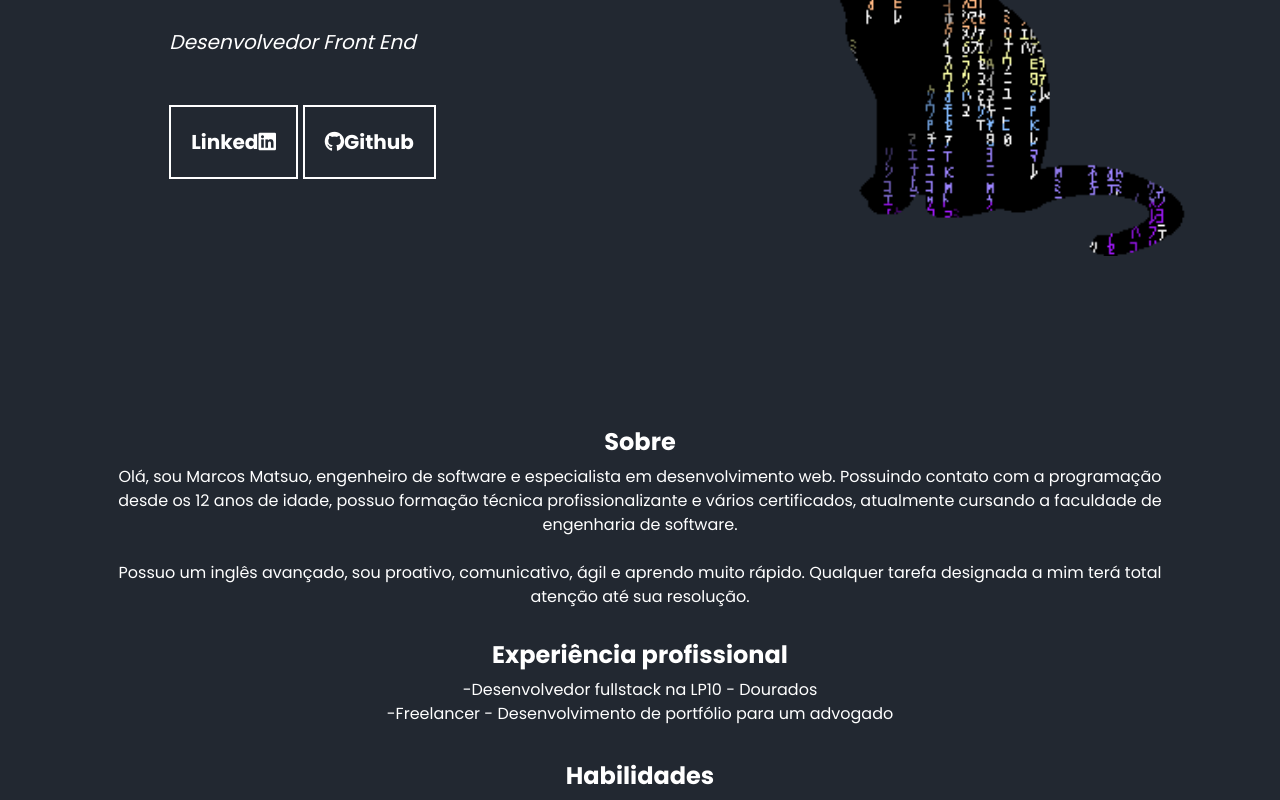
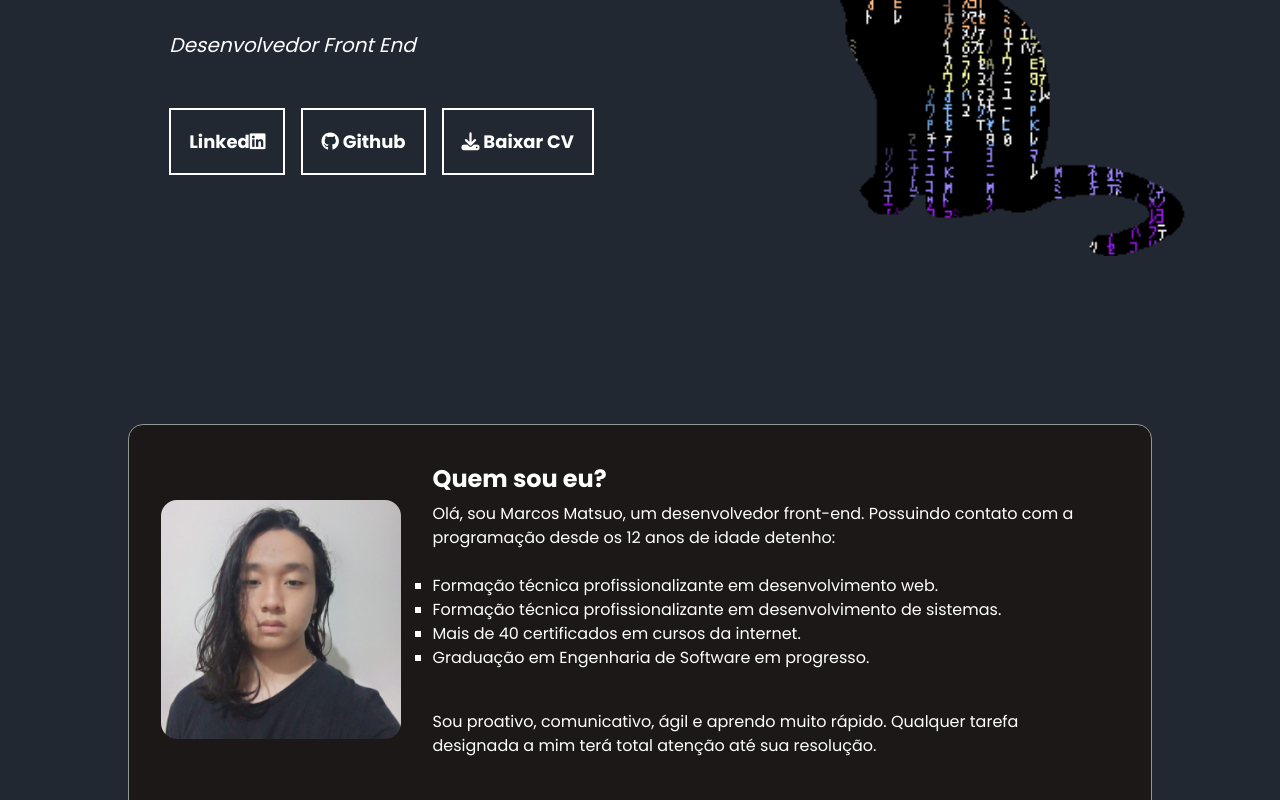
Before and after one commit to MarcMatsuo/portfolio-react, a React (Create React App) app: page / in a window 1280 px wide. Shown: the part 360-1160 px from the top of the page. Built offline with nearby package versions, Linux system fonts and the light colour scheme.

Commit message:
Curriculo V2

```diff
--- a/src/components/About/About.css
+++ b/src/components/About/About.css
@@ -1,21 +1,32 @@
 .about{
-    text-align: center;
     display: flex;
     justify-content: center;
-    flex-direction: column;
-    gap: 1em;
+    margin-bottom: 1em;
 }
 
-.about__content{
+.about__informations{
+    width: 80%;
+    padding: 0.5em 2em;
+
     display: flex;
     align-items: center;
 
-    gap: 2em;
+    border: 1px solid #919791;
+    border-radius: 15px;
+    background-color: #1c1818;
+}
+
+.about__img{
+    width: 25%;
+    border-radius: 16px;
 }
 
 .about__text{
-    text-align: justify;
-    padding: 3em;
+    padding: 2em;
+}
+
+.about__list{
+    list-style-type:square;
 }
 
 @media (max-width: 768px){
--- a/src/components/About/index.jsx
+++ b/src/components/About/index.jsx
@@ -2,28 +2,27 @@ import React from 'react';
 import Bold from '../Bold';
 import './About.css'
 import { useTranslation } from 'react-i18next';
+import eu from '../../img/eu.jpeg'
 
 const About = () => {
     const { t } = useTranslation()
 
     return (
-        <div className='about px-5 py-1' id='sobre'>
-            <div className='d-flex flex-column justify-content-around px-5'>
-                <p className='text-center'>
-                    <Bold fontSize="24px">{t('Sobre')}</Bold>
-                    Olá, sou Marcos Matsuo, engenheiro de software e especialista em desenvolvimento web.
-                    Possuindo contato com a programação desde os 12 anos de idade, possuo formação técnica profissionalizante e vários certificados,
-                    atualmente cursando a faculdade de engenharia de software. <br /><br />
-
-                    Possuo um inglês avançado, sou proativo, comunicativo, ágil e aprendo muito rápido. Qualquer tarefa designada a mim terá total
-                    atenção até sua resolução.
-                </p>
-                <p className='text-center pt-3'>
-                    <Bold fontSize="24px">Experiência profissional</Bold>
-                    <ul className='d-flex flex-column'>
-                        <li>-Desenvolvedor fullstack na LP10 - Dourados</li>
-                        <li>-Freelancer - Desenvolvimento de portfólio para um advogado</li>
-                    </ul>
+        <div className='about' id='sobre'>
+            <div className='about__informations'>
+                <img className='about__img' src={eu} alt="Uma foto minha ;)" />
+                <p className='about__text'>
+                    <Bold fontSize="24px">{t('Quem sou eu?')}</Bold>
+                    Olá, sou Marcos Matsuo, um desenvolvedor front-end.
+                    Possuindo contato com a programação desde os 12 anos de idade detenho: <br /><br />
+                        <ul className='about__list'>
+                            <li>Formação técnica profissionalizante em desenvolvimento web.</li>
+                            <li>Formação técnica profissionalizante em desenvolvimento de sistemas.</li>
+                            <li>Mais de 40 certificados em cursos da internet.</li>
+                            <li>Graduação em Engenharia de Software em progresso.</li>
+                        </ul>
+                        <br />
+                    Sou proativo, comunicativo, ágil e aprendo muito rápido. Qualquer tarefa designada a mim terá total atenção até sua resolução.
                 </p>
             </div>
         </div>
--- a/src/components/Habilidades/index.jsx
+++ b/src/components/Habilidades/index.jsx
@@ -19,7 +19,7 @@ const Habilidades = () => {
 
     return (
         <div className='habilidades' id='habilidades'>
-            <Bold fontSize="24px">{t('Habilidades')}</Bold>
+            <Bold fontSize="18px">{t('Conhecimentos')}</Bold>
             <HabilidadesConjunto fontSize='18px'>
                 {handleRenderSkills(dominatedSkillsList)}
             </HabilidadesConjunto>
--- a/src/components/HabilidadesConjunto/HabilidadesConjunto.css
+++ b/src/components/HabilidadesConjunto/HabilidadesConjunto.css
@@ -9,7 +9,7 @@
 
 .lista__habilidades{
     display: flex;
-    gap: 3.5em;
+    gap: 2em;
     justify-content: center;
     flex-wrap: wrap;
 }
--- a/src/components/ImagemNome/ImagemNome.css
+++ b/src/components/ImagemNome/ImagemNome.css
@@ -6,7 +6,7 @@
 }
 
 .habilidades__item img{
-    height: 100px;
+    height: 90px;
     border-radius: 12px;
 }
 
--- a/src/components/Inicio/Inicio.css
+++ b/src/components/Inicio/Inicio.css
@@ -5,6 +5,23 @@
     justify-content: space-around;
     align-items: center;
     color: white;
+}
+
+.cv{
+    color: white;
+    text-decoration: none;
+    color: white;
+    font-size: 18px;
+    font-weight: bold;
+
+    border: 2px solid white;
+    padding: 1em;
+    transition: 0.5s;
+}
+
+.cv:hover{
+    color: black;
+    background-color: white;
 }
 
 .inicio__apresentation{
@@ -47,7 +64,7 @@
     margin-top: 1em;
     display: flex;
     flex-direction: row;
-    gap: 0.3em;
+    gap: 1em;
 }
 
 @media (max-width: 600px){
--- a/src/components/Inicio/index.jsx
+++ b/src/components/Inicio/index.jsx
@@ -4,6 +4,7 @@ import './Inicio.css'
 import Gato from '../../img/gato.gif'
 import Italic from '../Italic';
 import Bold from '../Bold';
+import curriculo from '../../pdf/curr.pdf'
 
 import {useTranslation} from "react-i18next"
 
@@ -17,7 +18,9 @@ const Inicio = () => {
                 <Italic fontSize='20px'>{t("Desenvolvedor Front End")}</Italic>
                 <div className="inicio__ancoras">
                     <Link link="https://www.linkedin.com/in/marcos-matsuo-b782a7264/">Linked<i class="fa-brands fa-linkedin"></i></Link>
-                    <Link link="https://www.github.com/MarcMatsuo"><i class="fa-brands fa-github" ></i>Github</Link>
+                    <Link link="https://www.github.com/MarcMatsuo"><i class="fa-brands fa-github" ></i> Github</Link>
+                    <a className='cv' href={curriculo} download="CV Marcos Matsuo"><i class="fa-solid fa-download"></i> Baixar CV</a>
+
                 </div>
             </div>
             <img className="inicio__gif" src={Gato} alt="Gato tecnológico fofo"></img>
--- a/src/components/Link/Link.css
+++ b/src/components/Link/Link.css
@@ -1,7 +1,7 @@
 .inicio__link{
     text-decoration: none;
     color: white;
-    font-size: 20px;
+    font-size: 18px;
     font-weight: bold;
 
     border: 2px solid white;
--- a/src/listas/projectsList.js
+++ b/src/listas/projectsList.js
@@ -16,6 +16,13 @@ const projectsList = [
         "linkSite": "https://rick-and-morty-api-six-fawn.vercel.app"
     },
     {
+        "nome": "Pelúcias Matsuo",
+        "description": "E-commerce responsivo feito em React com funcionalidades dinâmicas",
+        "img": require('../img/ursinho.avif'),
+        "linkGit": "https://github.com/MarcMatsuo/pelucias-matsuo",
+        "linkSite": "https://pelucias-matsuo.vercel.app/"
+    },
+    {
         "nome": "Alura Books",
         "description": "Exemplo de E-commerce responsivo.",
         "img": require('../img/Logo.png'),
```
Also changed, not shown: src/img/ursinho.avif (added), 1 other file (tests, documents, lock files or other folders).
